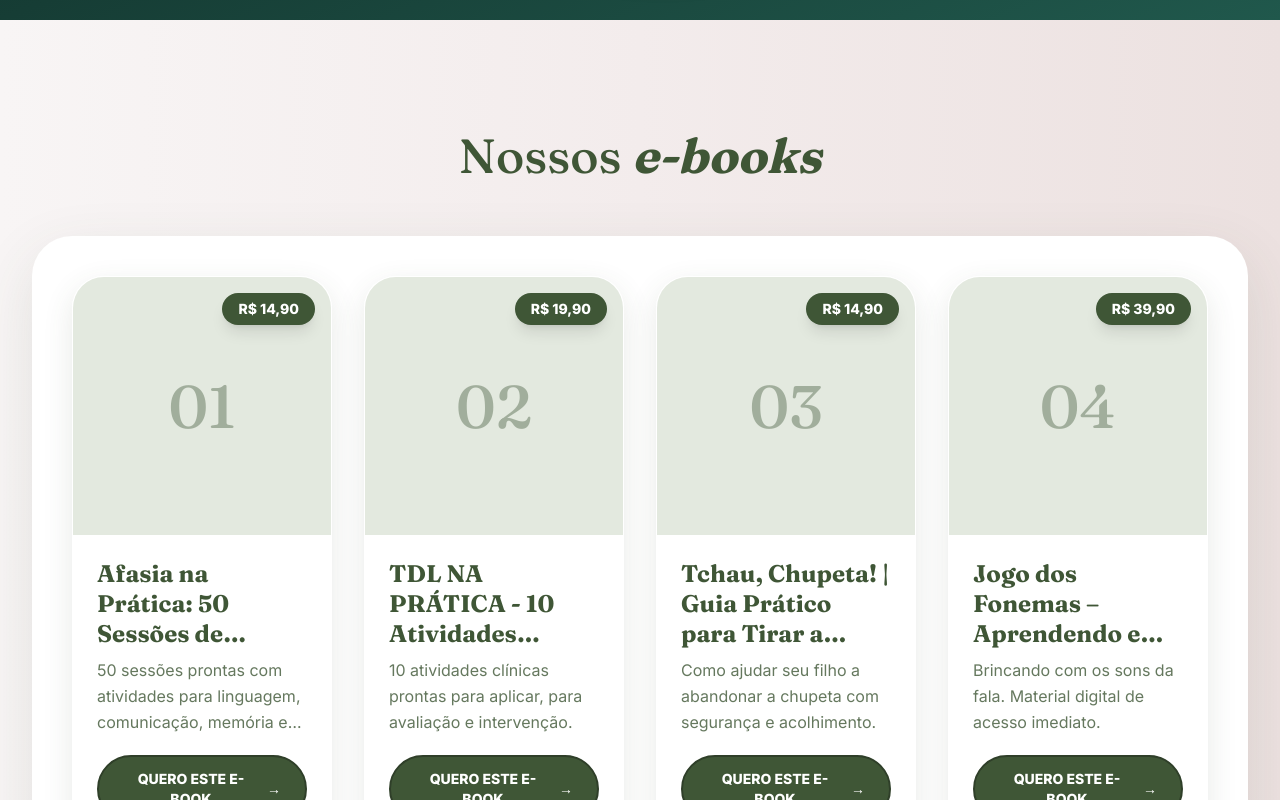
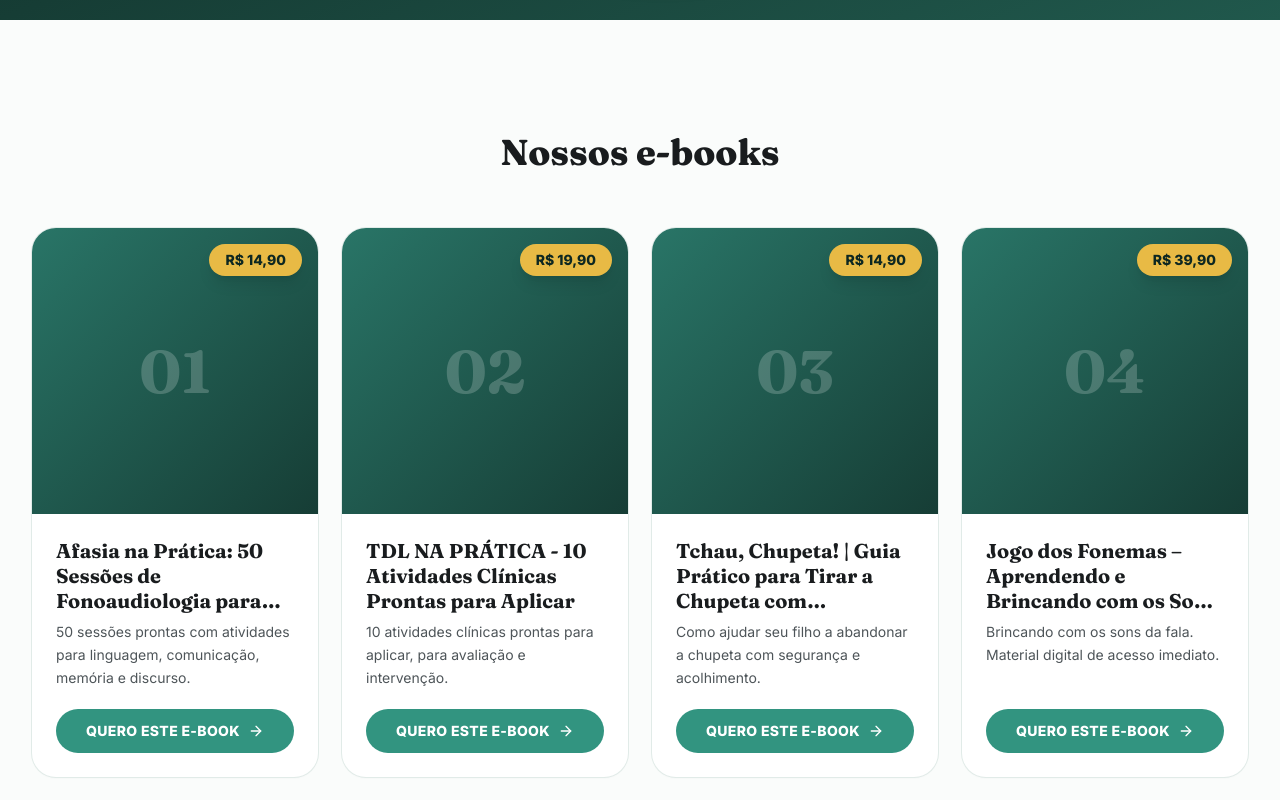
Before and after one commit to leozhxl/GLIA, a React (Vite) app: page / in a window 1280 px wide. Shown: the part 5500-6300 px from the top of the page. Built offline with nearby package versions, Linux system fonts and the light colour scheme.

Commit message:
Redesenha vitrine de e-books na identidade GLIA
Substitui o esquema verde/bege por coral/sun/glia para
consistencia com o novo visual do Fono na Pratica.

Co-Authored-By: Claude Sonnet 5 <noreply@anthropic.com>

```diff
--- a/src/components/Ebooks.tsx
+++ b/src/components/Ebooks.tsx
@@ -1,52 +1,52 @@
+import { ArrowRight } from 'lucide-react';
 import { EBOOKS } from '@/data/ebooks';
 
 export function Ebooks() {
   return (
     <section
       id="ebooks"
-      className="section-anchor-offset bg-gradient-to-r from-[#f8f5f5] via-[#f3ecec] to-[#ece1e0] px-4 py-20 sm:px-8 sm:py-28"
+      className="section-anchor-offset bg-sand-50 px-4 py-20 sm:px-8 sm:py-28"
     >
-      <div className="mx-auto max-w-7xl text-[#3f5636]">
-        <h2 data-reveal="zoom" className="text-center font-display text-4xl sm:text-5xl">
-          Nossos <em className="font-bold">e-books</em>
-        </h2>
+      <div className="mx-auto max-w-7xl">
+        <div data-reveal="zoom" className="mx-auto max-w-2xl text-center">
+          <h2 className="text-balance font-display text-3xl font-extrabold text-glia-900 sm:text-4xl">
+            Nossos e-books
+          </h2>
+        </div>
 
-        <div className="mt-14 rounded-[2.5rem] bg-white p-6 shadow-[0_20px_60px_rgba(63,86,54,0.12)] sm:p-10">
-        <div className="grid gap-8 sm:grid-cols-2 lg:grid-cols-3 xl:grid-cols-4">
+        <div className="reveal-stagger mt-14 grid gap-6 sm:grid-cols-2 lg:grid-cols-3 xl:grid-cols-4">
           {EBOOKS.map((ebook, i) => (
             <article
               key={i}
               data-reveal="zoom"
-              className="group relative flex flex-col overflow-hidden rounded-[2rem] border border-white/70 bg-white/70 shadow-[0_10px_30px_rgba(63,86,54,0.12)] backdrop-blur transition duration-500 hover:-translate-y-3 hover:border-[#3f5636]/30 hover:shadow-[0_25px_50px_rgba(63,86,54,0.3)]"
+              className="group relative flex flex-col overflow-hidden rounded-3xl bg-white shadow-sm ring-1 ring-sand-200 transition-all duration-300 hover:-translate-y-1.5 hover:shadow-xl hover:ring-coral-300/50"
             >
-              <div className="relative aspect-square overflow-hidden bg-[#e3e9df]">
-                <div className="grid h-full place-items-center font-display text-6xl text-[#3f5636]/40">
+              <div className="relative aspect-square overflow-hidden bg-gradient-to-br from-coral-700 to-coral-900">
+                <div className="grid h-full place-items-center font-display text-6xl font-bold text-white/20">
                   {String(i + 1).padStart(2, '0')}
                 </div>
-                <div className="pointer-events-none absolute inset-0 bg-gradient-to-t from-[#3f5636]/60 via-transparent to-transparent opacity-0 transition-opacity duration-500 group-hover:opacity-100" />
-                <span className="absolute right-4 top-4 rounded-full bg-[#3f5636] px-4 py-1.5 font-sans text-sm font-extrabold text-white shadow-lg transition-transform duration-500 group-hover:scale-110">
+                <span className="absolute right-4 top-4 rounded-full bg-sun-400 px-4 py-1.5 text-sm font-extrabold text-coral-950 shadow-lg transition-transform duration-300 group-hover:scale-110">
                   {ebook.price}
                 </span>
               </div>
               <div className="flex flex-1 flex-col p-6">
-                <h3 className="line-clamp-3 font-display text-2xl font-bold leading-tight">
+                <h3 className="line-clamp-3 font-display text-xl font-bold leading-tight text-glia-900">
                   {ebook.title}
                 </h3>
-                <p className="mt-2 line-clamp-3 flex-1 font-sans text-base leading-relaxed text-[#3f5636]/80">
+                <p className="mt-2 line-clamp-3 flex-1 text-sm leading-relaxed text-glia-600">
                   {ebook.description}
                 </p>
                 <a
                   href={`#/ebook/${ebook.slug}`}
-                  className="mt-5 flex items-center justify-center gap-2 rounded-full border-2 border-[#2f3f29] bg-[#3f5636] px-6 py-3 text-center font-sans text-sm font-extrabold uppercase text-white transition duration-300 hover:bg-[#2f3f29] hover:shadow-[0_10px_20px_rgba(0,0,0,0.3)]"
+                  className="mt-5 inline-flex items-center justify-center gap-2 rounded-full bg-coral-600 px-6 py-3 text-center text-sm font-extrabold uppercase tracking-wide text-white transition-all duration-300 hover:-translate-y-0.5 hover:bg-coral-700"
                 >
                   Quero este e-book
-                  <span aria-hidden="true" className="transition-transform duration-300 group-hover:translate-x-1.5">→</span>
+                  <ArrowRight className="h-4 w-4 transition-transform duration-300 group-hover:translate-x-1" />
                 </a>
               </div>
             </article>
           ))}
         </div>
-        </div>
       </div>
     </section>
   );
```
